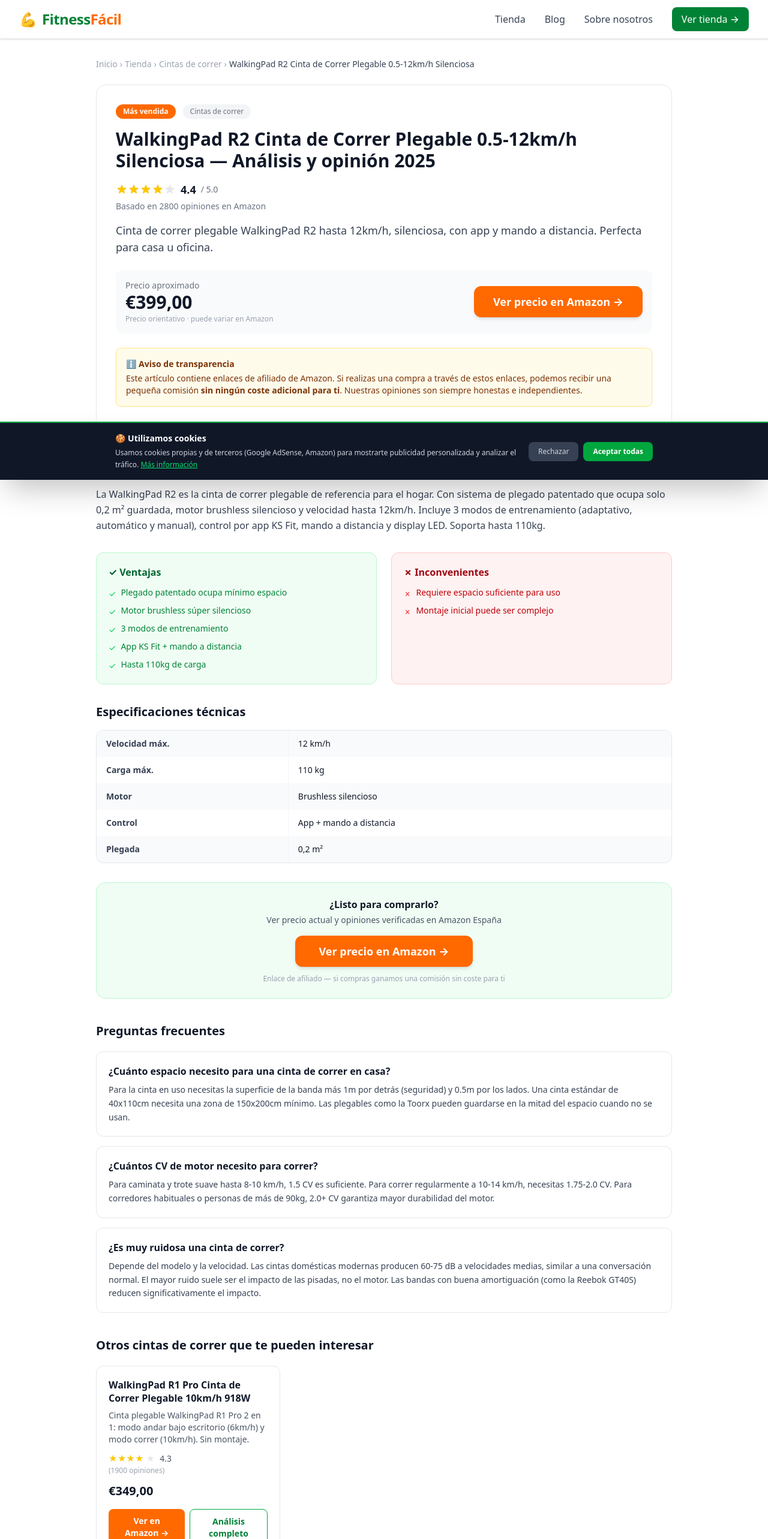
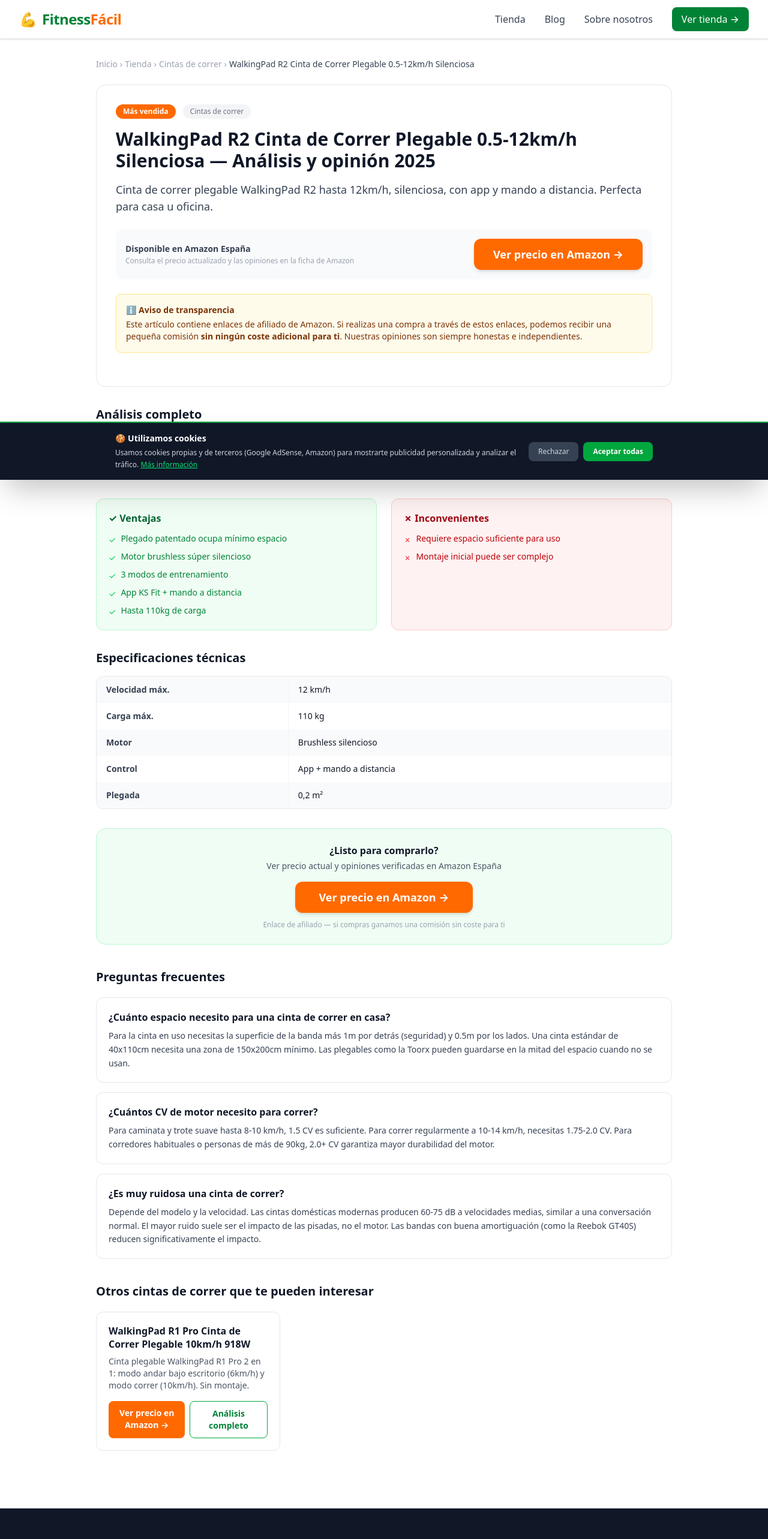
Before and after one commit to mktweb360/fitnessfacil, a Next.js app: page /tienda/cintas-correr/walkingpad-r2-cinta-plegable in a window 1280 px wide. Shown: the top 2566 px of the page at 60% size. Built offline with nearby package versions, Linux system fonts and the light colour scheme.

Commit message:
fix: cumplimiento Amazon completo (precio/rating + rango categoría)

```diff
--- a/app/tienda/[categoria]/[producto]/page.tsx
+++ b/app/tienda/[categoria]/[producto]/page.tsx
@@ -51,22 +51,6 @@ const categoryFaqs: Record<string, Array<{ q: string; a: string }>> = {
   ],
 };
 
-function StarRating({ rating }: { rating: number }) {
-  return (
-    <div className="flex items-center gap-2">
-      <span className="flex">
-        {[1, 2, 3, 4, 5].map((star) => (
-          <svg key={star} className={`w-5 h-5 ${star <= Math.floor(rating) ? "text-yellow-400" : "text-gray-200"}`} fill="currentColor" viewBox="0 0 20 20">
-            <path d="M9.049 2.927c.3-.921 1.603-.921 1.902 0l1.07 3.292a1 1 0 00.95.69h3.462c.969 0 1.371 1.24.588 1.81l-2.8 2.034a1 1 0 00-.364 1.118l1.07 3.292c.3.921-.755 1.688-1.54 1.118l-2.8-2.034a1 1 0 00-1.175 0l-2.8 2.034c-.784.57-1.838-.197-1.539-1.118l1.07-3.292a1 1 0 00-.364-1.118L2.98 8.72c-.783-.57-.38-1.81.588-1.81h3.461a1 1 0 00.951-.69l1.07-3.292z" />
-          </svg>
-        ))}
-      </span>
-      <span className="font-bold text-lg">{rating.toFixed(1)}</span>
-      <span className="text-gray-500 text-sm">/ 5.0</span>
-    </div>
-  );
-}
-
 export default async function ProductPage({ params }: Props) {
   const { categoria, producto } = await params;
   const product = getProductBySlug(producto);
@@ -77,25 +61,16 @@ export default async function ProductPage({ params }: Props) {
   const faqs = categoryFaqs[categoria] ?? [];
   const link = amazonLink(product.asin);
 
+  // Product schema sin `offers` (precio) ni `aggregateRating`: el precio y las
+  // opiniones solo pueden mostrarse vía la API oficial de Amazon (Creators API).
+  // Emitir precio estático o ratings de Amazon incumple el Operating Agreement
+  // de Amazon y la política de datos estructurados de Google.
   const productSchema = {
     "@context": "https://schema.org",
     "@type": "Product",
     name: product.name,
     description: product.shortDescription,
-    offers: {
-      "@type": "Offer",
-      price: product.priceMin,
-      priceCurrency: "EUR",
-      availability: "https://schema.org/InStock",
-      url: link,
-    },
-    aggregateRating: {
-      "@type": "AggregateRating",
-      ratingValue: product.rating,
-      reviewCount: product.reviewCount,
-      bestRating: 5,
-      worstRating: 1,
-    },
+    sku: product.asin,
   };
 
   const faqSchema = faqs.length > 0 ? {
@@ -152,22 +127,14 @@ export default async function ProductPage({ params }: Props) {
             {product.name} — Análisis y opinión 2025
           </h1>
 
-          <div className="mb-4">
-            <StarRating rating={product.rating} />
-            <p className="text-sm text-gray-500 mt-1">
-              Basado en {product.reviewCount.toLocaleString("es-ES")} opiniones en Amazon
-            </p>
-          </div>
-
-          <p className="text-gray-700 text-lg mb-6">{product.shortDescription}</p>
+          <p className="text-gray-700 text-lg mt-2 mb-6">{product.shortDescription}</p>
 
           {product.isSupplement && <SupplementDisclaimer />}
 
           <div className="flex flex-col sm:flex-row items-start sm:items-center gap-4 p-4 bg-gray-50 rounded-xl mb-6">
             <div>
-              <p className="text-sm text-gray-500">Precio aproximado</p>
-              <p className="text-3xl font-extrabold text-gray-900">{product.price}</p>
-              <p className="text-xs text-gray-400 mt-0.5">Precio orientativo · puede variar en Amazon</p>
+              <p className="text-sm font-semibold text-gray-700">Disponible en Amazon España</p>
+              <p className="text-xs text-gray-400 mt-0.5">Consulta el precio actualizado y las opiniones en la ficha de Amazon</p>
             </div>
             <a
               href={link}
--- a/components/ProductCard.tsx
+++ b/components/ProductCard.tsx
@@ -1,16 +1,6 @@
 import Link from "next/link";
 import { Product } from "@/data/products";
 import { amazonLink } from "@/lib/amazon";
-
-function Stars({ rating }: { rating: number }) {
-  return (
-    <span className="flex items-center gap-1 text-sm">
-      <span className="text-yellow-400">{"★".repeat(Math.floor(rating))}</span>
-      <span className="text-gray-200">{"★".repeat(5 - Math.floor(rating))}</span>
-      <span className="text-gray-600 ml-1">{rating.toFixed(1)}</span>
-    </span>
-  );
-}
 
 export default function ProductCard({ product }: { product: Product }) {
   return (
@@ -21,19 +11,12 @@ export default function ProductCard({ product }: { product: Product }) {
         </span>
       )}
       <h3 className="font-bold text-gray-900 mb-2 leading-snug">{product.name}</h3>
-      <p className="text-sm text-gray-600 mb-3 flex-1">{product.shortDescription}</p>
+      <p className="text-sm text-gray-600 mb-4 flex-1">{product.shortDescription}</p>
       {product.isSupplement && (
         <p className="text-xs text-blue-700 bg-blue-50 border border-blue-100 rounded px-2 py-1 mb-3">
           ⚕️ Consulta con un médico antes de tomar suplementos
         </p>
       )}
-      <div className="mb-3">
-        <Stars rating={product.rating} />
-        <p className="text-xs text-gray-400 mt-0.5">
-          ({product.reviewCount.toLocaleString("es-ES")} opiniones)
-        </p>
-      </div>
-      <p className="text-xl font-extrabold text-gray-900 mb-4">{product.price}</p>
       <div className="flex gap-2 flex-col sm:flex-row">
         <a
           href={amazonLink(product.asin)}
@@ -41,7 +24,7 @@ export default function ProductCard({ product }: { product: Product }) {
           rel="noopener noreferrer sponsored"
           className="flex-1 text-center bg-orange-500 hover:bg-orange-600 text-white font-semibold py-2.5 px-3 rounded-lg transition-colors text-sm"
         >
-          Ver en Amazon →
+          Ver precio en Amazon →
         </a>
         <Link
           href={`/tienda/${product.categorySlug}/${product.slug}`}
```
